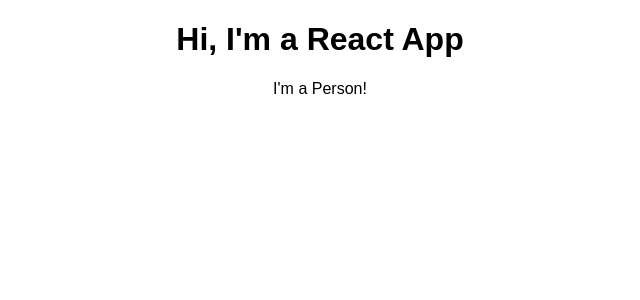
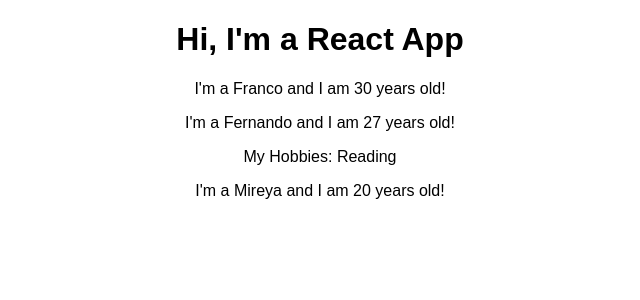
Before and after one commit to franco148/reactjs-examples, a React (Create React App) app in the folder first-react-app/: page / in a window 1280 px wide. Shown: the top 300 px of the page, without its empty margins (320-960 px from the left). Built offline with nearby package versions, Linux system fonts and the light colour scheme.

Commit message:
first-react-app: Working with Props & Understanding the children Prop

```diff
--- a/first-react-app/src/App.js
+++ b/first-react-app/src/App.js
@@ -10,7 +10,9 @@ class App extends Component {
       // ! Important: We can only have one root element in JSX code.
       <div className="App">
         <h1>Hi, I'm a React App</h1>
-        <Person />
+        <Person name="Franco" age="30" />
+        <Person name="Fernando" age="27" >My Hobbies: Reading</Person>
+        <Person name="Mireya" age="20" />
       </div>
     );
   }
--- a/first-react-app/src/Person/Person.js
+++ b/first-react-app/src/Person/Person.js
@@ -1,8 +1,16 @@
 import React from 'react';
 
 // ES6 Approach - Functional Component
-const person = () => {
-    return <p>I'm a Person!</p>;
+const person = ({ name, age, children }) => {
+  // ! When using class-based components, props should be used as: this.props
+  return (
+    <div>
+      <p>I'm a {name} and I am {age} years old!</p>
+
+      {/* For accessing to the childre props, it has an special property called: children */}
+      <p>{children}</p>
+    </div>
+  );
 };
 
 export default person;
```
Also changed, not shown: 1 other file (tests, documents, lock files or other folders).
